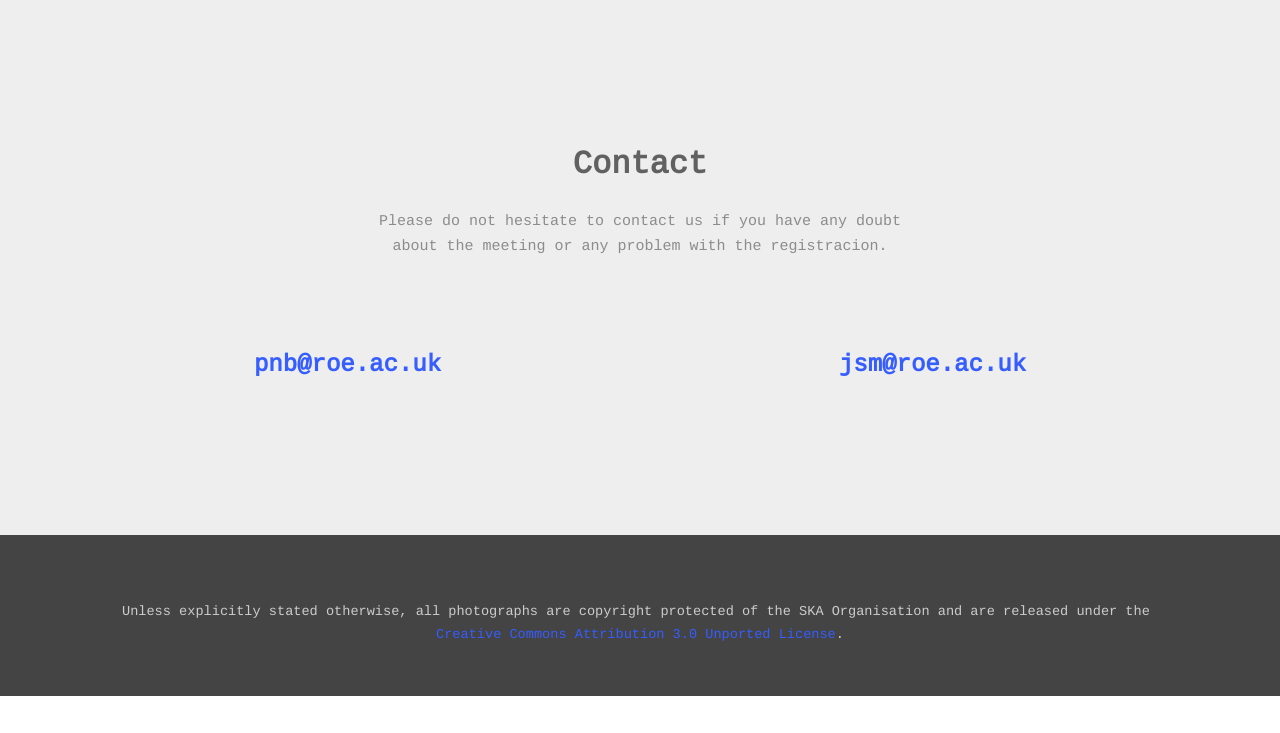
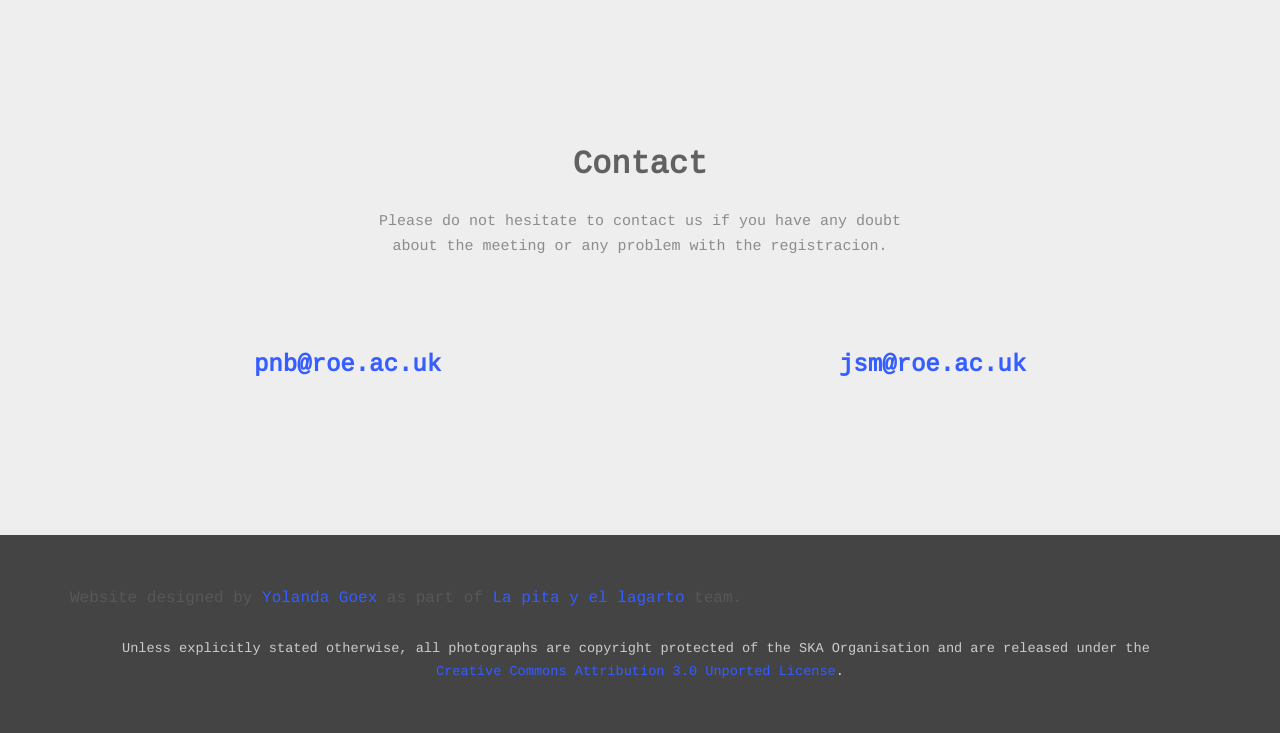
Before and after one commit to nudomarinero/UK-SKA_Edinbugh-2017, a Django app: page / in a window 1280 px wide. Shown: the part 3406-4139 px from the top of the page. Before the commit the page ends 4102 px from the top, so only its background shows below. Run offline with Django 3.2, Linux system fonts and the light colour scheme; data that the repository does not hold is empty; style sheets or scripts are compiled from the project's sources; some libraries are stand-ins or nearby versions.

Commit message:
Add credits

```diff
--- a/conference/templates/base.html
+++ b/conference/templates/base.html
@@ -121,6 +121,7 @@
         <div class="container">
             <div class="row">
                 <div class="col-lg-12">
+                    <p class="webmaster">Website designed by <a href="https://www.ygoex.com/">Yolanda Goex</a> as part of <a href="https://lapitayellagarto.com/">La pita y el lagarto</a> team.</p>
                     <p class="copyright small text-center">Unless explicitly stated otherwise, all photographs are copyright protected of the SKA Organisation and are released under the&nbsp;<a href="http://creativecommons.org/licenses/by/3.0" target="_blank">Creative Commons Attribution 3.0 Unported License</a>.</p>
                 </div>
             </div>
```
